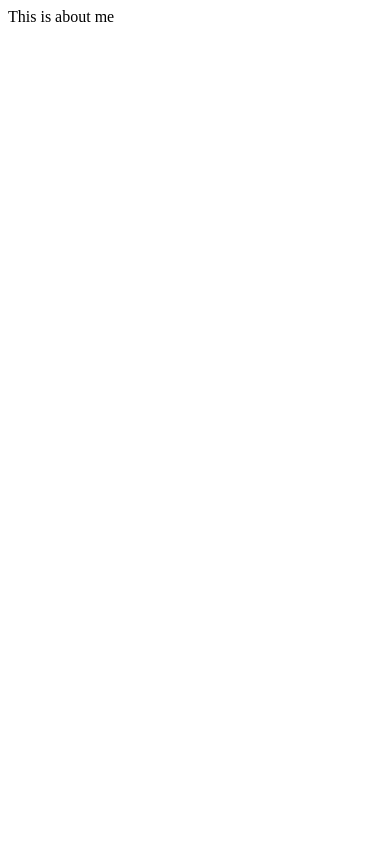
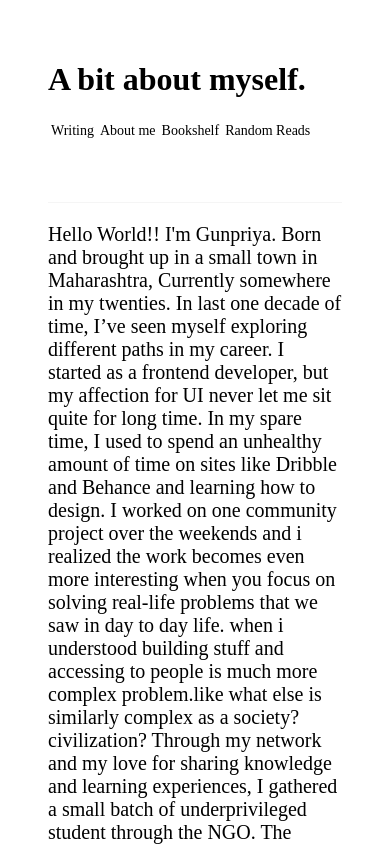
Before and after one commit to priyasarpate/my-site, a Next.js app: page /about in a window 390 px wide. Shown: the top 846 px of the page. Built offline with nearby package versions, Linux system fonts and the light colour scheme.

Commit message:
new changes

```diff
--- a/pages/about.jsx
+++ b/pages/about.jsx
@@ -1,3 +1,45 @@
+import styles from "../styles/Reads.module.css";
+import Navbar from "@/components/Navbar";
+
 export default function about() {
-  return <div>This is about me</div>;
+  return (
+    <main className={styles.main}>
+      <div className={styles.description}>
+        <h1 className={styles.blogTitle}>A bit about myself.</h1>
+        <Navbar />
+      </div>
+      <p style={{ fontSize: "20px" }}>
+        Hello World!! I'm Gunpriya. Born and brought up in a small town in
+        Maharashtra, Currently somewhere in my twenties. In last one decade of
+        time, I’ve seen myself exploring different paths in my career. I started
+        as a frontend developer, but my affection for UI never let me sit quite
+        for long time. In my spare time, I used to spend an unhealthy amount of
+        time on sites like Dribble and Behance and learning how to design. I
+        worked on one community project over the weekends and i realized the
+        work becomes even more interesting when you focus on solving real-life
+        problems that we saw in day to day life. when i understood building
+        stuff and accessing to people is much more complex problem.like what
+        else is similarly complex as a society? civilization? Through my network
+        and my love for sharing knowledge and learning experiences, I gathered a
+        small batch of underprivileged student through the NGO. The bright,
+        ambitious people who were struggling to find the right path in their
+        careers. That three-month teaching experience shaped a whole new
+        perspective for me, making me reflect on the impact of education,
+        privilege, and knowledge. My journey of exploration continued until I
+        uncovered the real challenges women face, especially concerning
+        neglected health issues in India. as a women it was always part of me to
+        reflect that empathy through my idea and change i want to see. I
+        considered myself lucky enough and most privileged person to got a
+        chance to working on something. that seeing something engineering can do
+        to the world, the power of idea's that i got to see through day and
+        night reading fictions books, uncountable blogs, magazines and through
+        my some smaller and bigger contributions in work. I love to Build.
+        Design. Books. Entrepreneurship. Leadership. Sharing Knowledge .
+        Experiences. Artistic Mind. and solving complex problems. As Steve Jobs
+        says, "We can't connect the dots looking forward; we can only connect
+        them looking backward." This aligns with the science of the butterfly
+        effect.
+      </p>
+    </main>
+  );
 }
--- a/src/app/page.module.css
+++ b/src/app/page.module.css
@@ -6,3 +6,14 @@
 .descriptionTitle {
   margin-top: 50px;
 }
+@media (max-width: 768px) {
+  .main {
+    margin: 20px;
+    padding: 20px;
+  }
+
+  .descriptionTitle {
+    margin-top: 20px;
+    font-size: 1rem;
+  }
+}
--- a/styles/Navbar.module.css
+++ b/styles/Navbar.module.css
@@ -25,3 +25,14 @@
     height: 1px;
     background-color: whitesmoke;
   }
+  @media (max-width: 768px) {
+    .routes {
+      margin: 0px;
+      padding: 0;
+    }
+
+    .routesItems {
+      margin: 3px;
+      font-size: 14px;
+    }
+  }
--- a/styles/Reads.module.css
+++ b/styles/Reads.module.css
@@ -16,3 +16,15 @@
   .descriptionTitle {
     margin-top: 50px;
   }
+
+  @media (max-width: 768px) {
+    .main {
+      margin: 20px;
+      padding: 20px;
+    }
+
+    .descriptionTitle {
+      margin-top: 20px;
+      font-size: 1rem;
+    }
+  }
```
Also changed, not shown: 1 other file (tests, documents, lock files or other folders).
